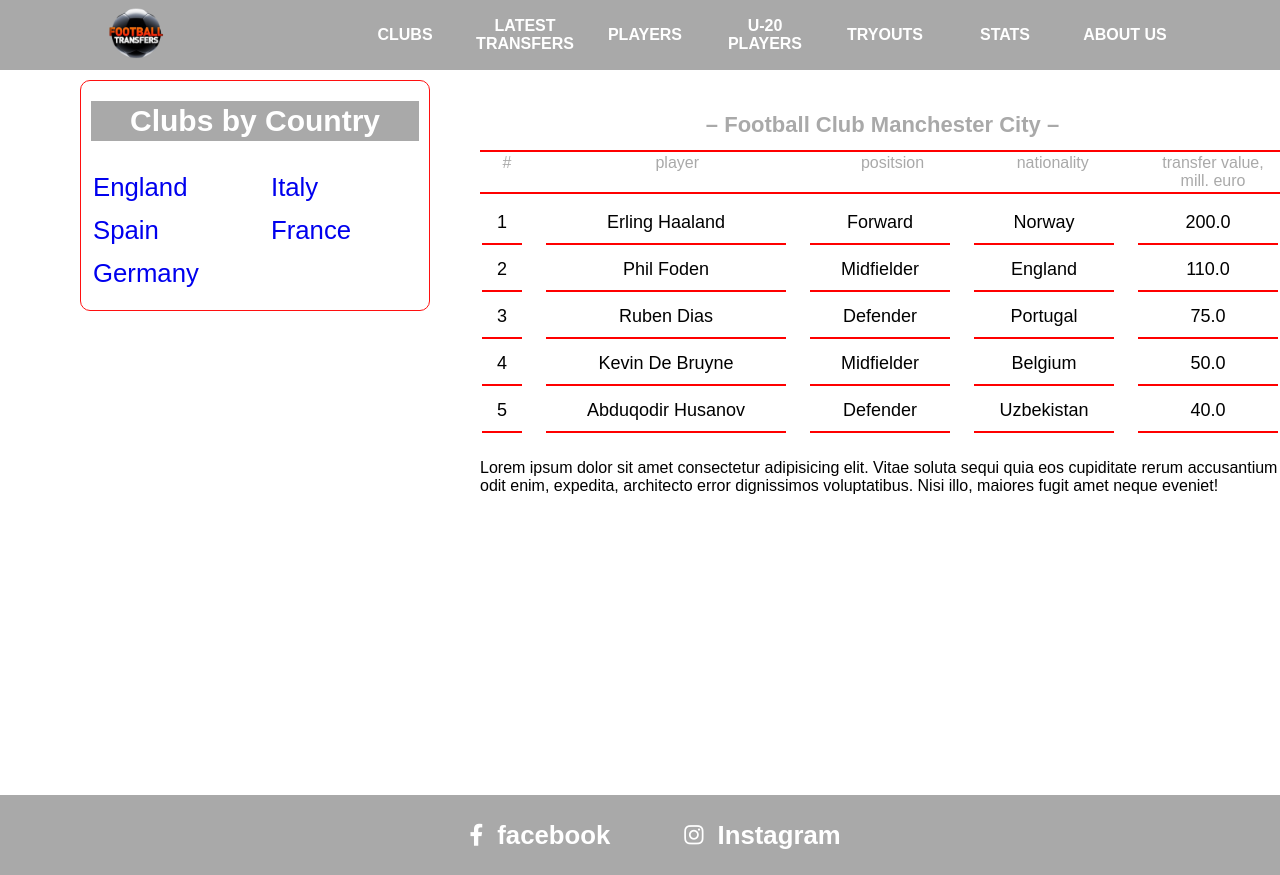
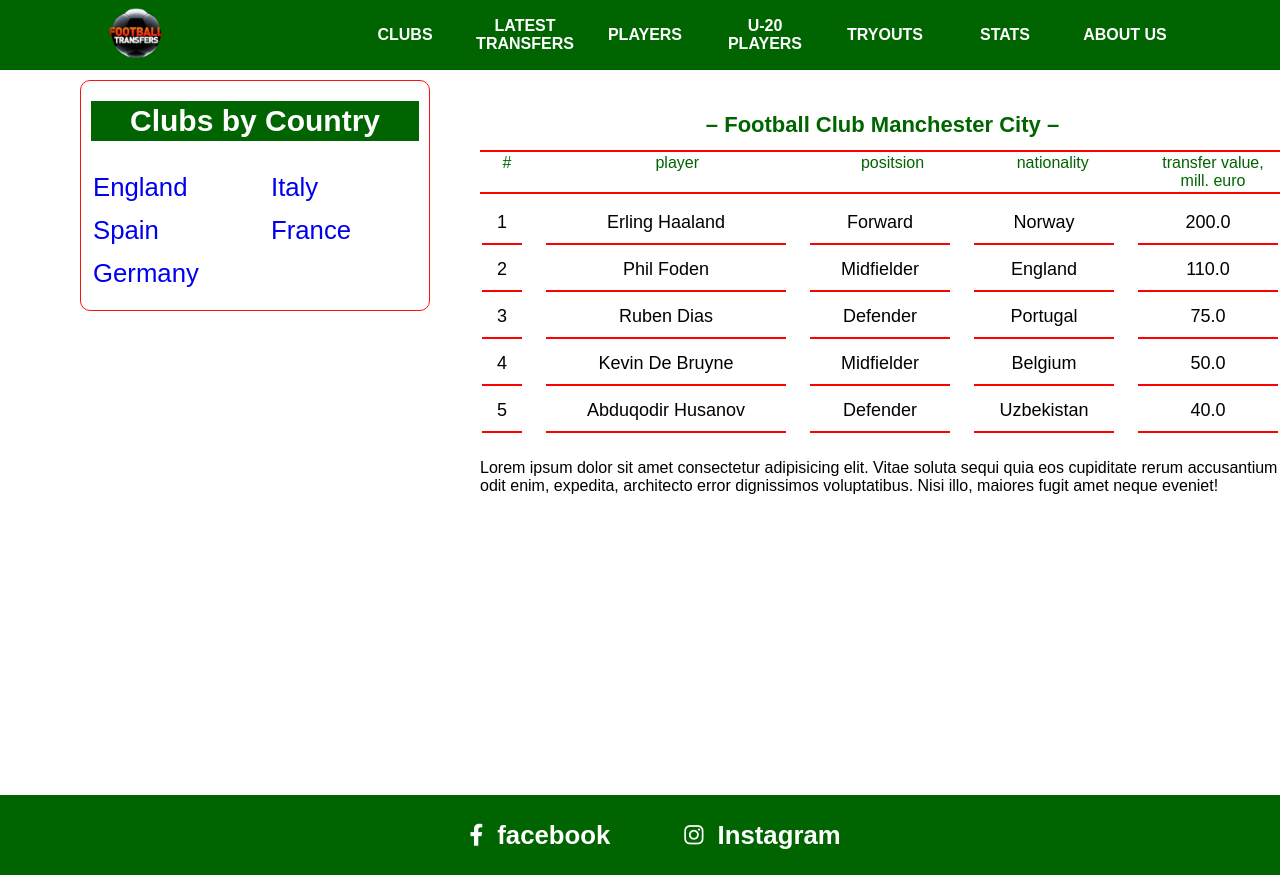
Before and after one commit to otabeck-tursunov/transfers-27-new, a Django app: page /clubs/1/details/ in a window 1280 px wide. Run offline with Django 5.2, Linux system fonts and the light colour scheme; data comes from the database, SQL or seed files in the repository; some libraries are stand-ins or nearby versions.

Commit message:
change site color

```diff
--- a/static/css/main.css
+++ b/static/css/main.css
@@ -11,7 +11,7 @@
 }
 .container .navbar {
   width: 100%;
-  background-color: darkgrey;
+  background-color: darkgreen;
   display: flex;
   align-items: center;
   justify-content: space-around;
@@ -110,14 +110,14 @@
 .country-clubs h2:hover {
   border-radius: 5px;
   padding-left: 10px;
-  background-color: darkgrey;
+  background-color: darkgreen;
 }
 .country-clubs h2:hover a {
   color: white;
 }
 .country-clubs #title {
   font-size: 30px;
-  background-color: darkgrey;
+  background-color: darkgreen;
   color: white;
   text-align: center;
   line-height: 40px;
@@ -205,7 +205,7 @@
 }
 .nav h2 {
   text-align: center;
-  color: darkgrey;
+  color: darkgreen;
   line-height: 50px;
   padding-top: 30px;
   font-size: 22px;
@@ -333,7 +333,7 @@
 }
 .content-nav tr td {
   width: 140px;
-  color: darkgrey;
+  color: darkgreen;
   text-align: center;
 }
 .content-nav tr td:nth-child(1) {
@@ -417,7 +417,7 @@
 
 .footer {
   width: 100%;
-  background-color: darkgrey;
+  background-color: darkgreen;
   height: 80px;
   display: flex;
   align-items: center;
--- a/static/scss/main.scss
+++ b/static/scss/main.scss
@@ -11,7 +11,7 @@
   // overflow: hidden;
   .navbar {
     width: 100%;
-    background-color: darkgrey;
+    background-color: darkgreen;
     display: flex;
     align-items: center;
     justify-content: space-around;
@@ -78,7 +78,7 @@
       text-decoration: none;
       width: 380px;
       height: 140px;
-      background-color: darkgrey;
+      background-color: darkgreen;
       border-radius: 6px;
       font-size: 40px;
       display: flex;
@@ -104,7 +104,7 @@
   padding-bottom: 10px;
   #title {
     font-size: 30px;
-    background-color: darkgrey;
+    background-color: darkgreen;
     color: white;
     text-align: center;
     line-height: 40px;
@@ -135,7 +135,7 @@
     h3:hover {
       border-radius: 5px;
       padding-left: 10px;
-      background-color: darkgrey;
+      background-color: darkgreen;
       a {
         color: white;
       }
@@ -151,7 +151,7 @@
   top: 70px;
   h2 {
     text-align: center;
-    color: darkgrey;
+    color: darkgreen;
     line-height: 50px;
     padding-top: 30px;
     font-size: 22px;
@@ -183,7 +183,7 @@
       font-size: 18px;
       border-bottom: 2px solid rgb(255, 0, 0);
       text-align: center;
-      // border: 1px solid darkgrey;
+      // border: 1px solid darkgreen;
       // text-align: center;
     }
   }
@@ -202,7 +202,7 @@
       font-size: 18px;
       border-bottom: 2px solid rgb(255, 0, 0);
       text-align: center;
-      // border: 1px solid darkgrey;
+      // border: 1px solid darkgreen;
       // text-align: center;
     }
   }
@@ -269,7 +269,7 @@
     justify-content: space-between !important;
     td {
       width: 140px;
-      color: darkgrey;
+      color: darkgreen;
       text-align: center;
     }
   }
@@ -285,21 +285,21 @@
   .club {
     width: 170px;
     height: 50px;
-    border-top: 2px solid darkgrey;
-    border-bottom: 2px solid darkgrey;
+    border-top: 2px solid darkgreen;
+    border-bottom: 2px solid darkgreen;
     transition: all 0.2s ease-in-out;
     &:hover {
       // box-shadow: 0 0 5px 5px lightblue;
       border: none;
       border-radius: 5px;
       background-color: lightblue;
-      border-left: 4px solid darkgrey;
+      border-left: 4px solid darkgreen;
     }
     a {
       display: flex;
       align-items: center;
       &:hover {
-        color: darkgrey !important;
+        color: darkgreen !important;
       }
       text-decoration: none;
       color: rgb(58, 74, 219);
@@ -345,7 +345,7 @@
 }
 .footer {
   width: 100%;
-  background-color: darkgrey;
+  background-color: darkgreen;
   height: 80px;
   display: flex;
   align-items: center;
@@ -438,7 +438,7 @@
         padding: 0px 12px !important;
         color: white;
         &:hover {
-          background-color: darkgrey;
+          background-color: darkgreen;
         }
       }
     }
@@ -460,7 +460,7 @@
     right: -100%;
   }
   .navbar-menu.active {
-    background-color: darkgrey;
+    background-color: darkgreen;
     right: 0px;
   }
   .country-menu-btn {
```
Also changed, not shown: other parts of static/css/main.css (+12 -12 lines).
